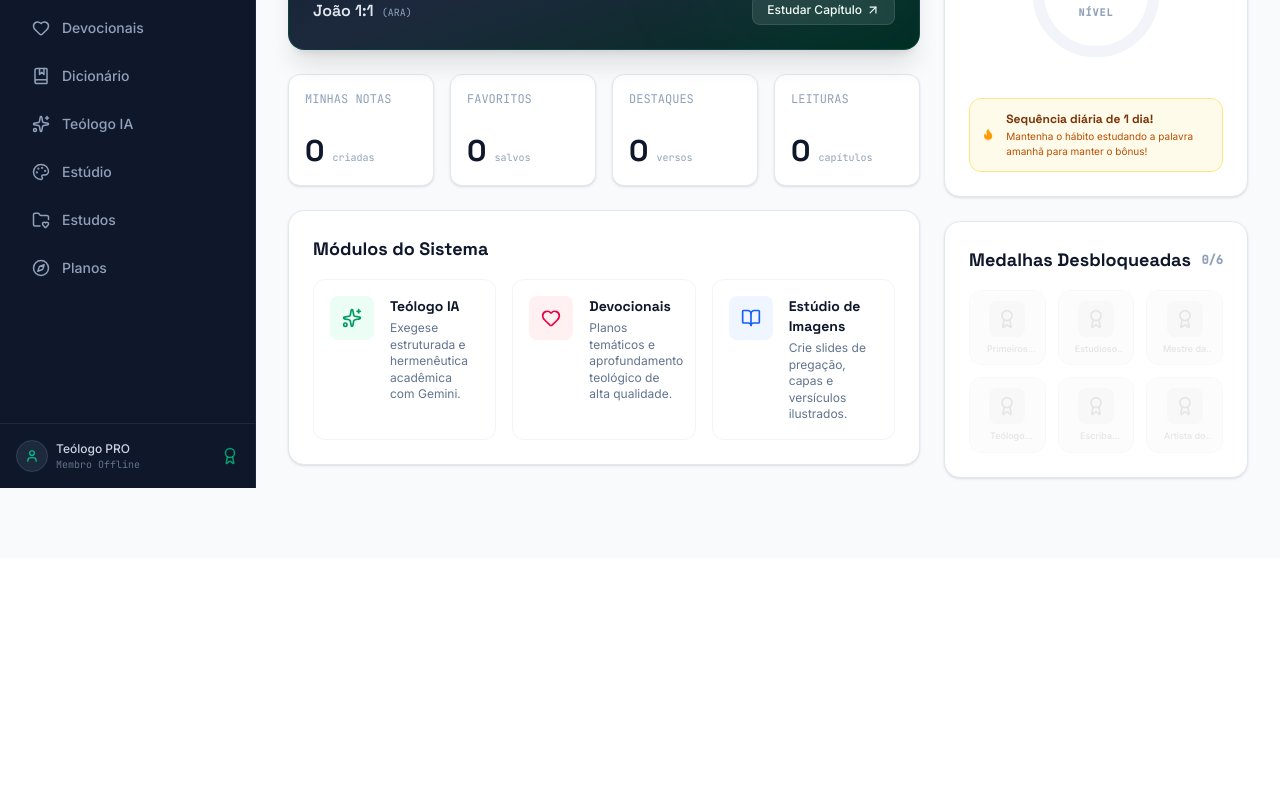
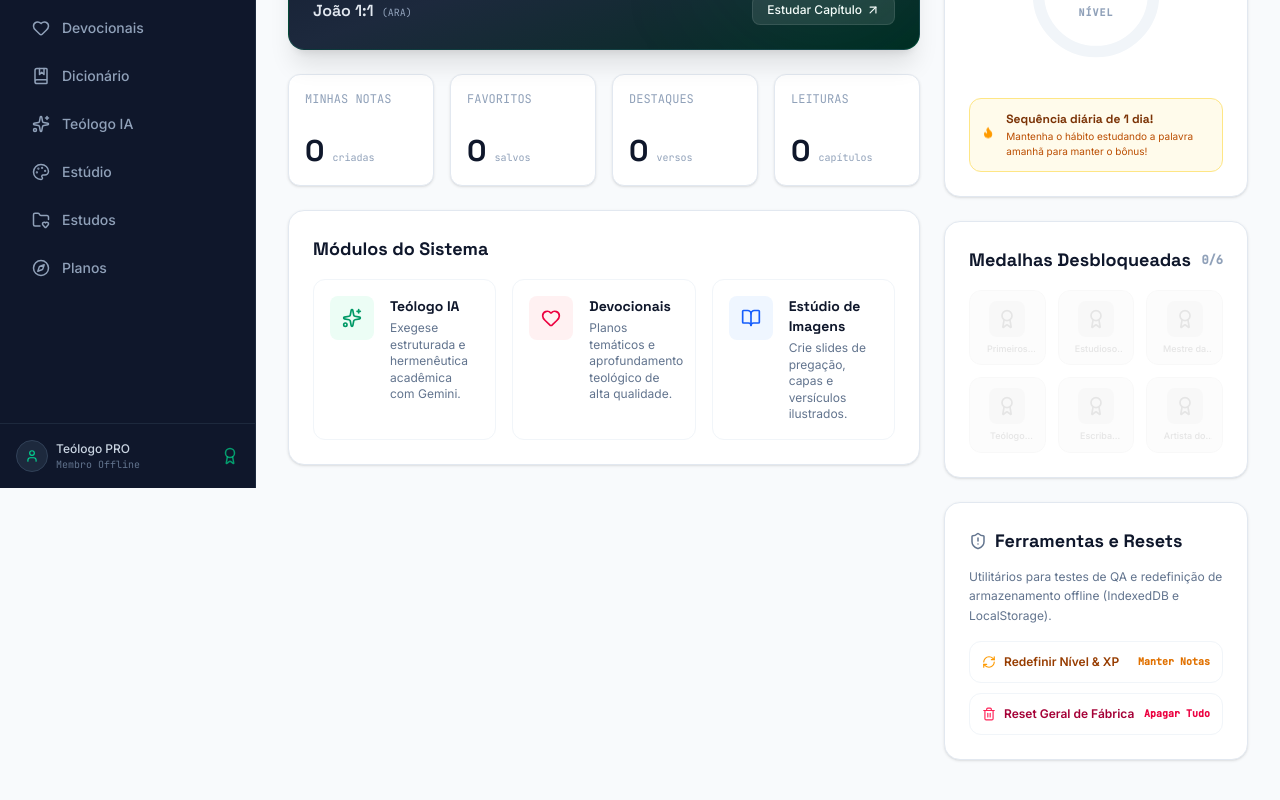
Before and after one commit to Ujrjunior94/Estudo-Teologico, a React (Vite) app: page / in a window 1280 px wide. Shown: the part 312-1112 px from the top of the page. Before the commit the page ends 870 px from the top, so only its background shows below. Built offline with nearby package versions, Linux system fonts and the light colour scheme.

Commit message:
feat: add factory reset and data clearing utilities
Implement a factory reset feature that clears all IndexedDB stores and local storage. Added a new UI section to the dashboard for system maintenance and QA diagnostics.

```diff
--- a/src/contexts/RewardContext.tsx
+++ b/src/contexts/RewardContext.tsx
@@ -8,6 +8,7 @@ interface RewardContextType {
   addXp: (amount: number, reason?: string) => Promise<void>;
   unlockBadge: (badgeId: string) => Promise<void>;
   resetRewards: () => Promise<void>;
+  factoryReset: () => Promise<void>;
   recentNotification: { message: string; type: 'xp' | 'badge' } | null;
   clearNotification: () => void;
 }
@@ -148,6 +149,26 @@ export const RewardProvider: React.FC<{ children: ReactNode }> = ({ children })
     });
   };
 
+  const factoryReset = async () => {
+    // 1. Clear all IndexedDB stores
+    await dbService.clearAllData();
+    // 2. Clear all local storage
+    localStorage.clear();
+    // 3. Reset state
+    const fresh: RewardState = {
+      xp: 0,
+      level: 1,
+      dailyStreak: 0,
+      badges: [],
+      achievements: []
+    };
+    setState(fresh);
+    setRecentNotification({
+      message: 'Sistema redefinido com sucesso! Todos os dados locais foram apagados.',
+      type: 'badge'
+    });
+  };
+
   const clearNotification = () => setRecentNotification(null);
 
   return (
@@ -157,6 +178,7 @@ export const RewardProvider: React.FC<{ children: ReactNode }> = ({ children })
         addXp,
         unlockBadge,
         resetRewards,
+        factoryReset,
         recentNotification,
         clearNotification
       }}
--- a/src/database/db.ts
+++ b/src/database/db.ts
@@ -213,5 +213,23 @@ export const dbService = {
   },
   async saveCachedChapter(cached: CachedChapter): Promise<void> {
     await runTx<void>('bible_cache', 'readwrite', (store) => store.put(cached));
+  },
+  async clearAllData(): Promise<void> {
+    const db = await openDB();
+    const stores = ['notes', 'favorites', 'highlights', 'plans', 'rewards', 'designs', 'reading_progress', 'bible_cache'];
+    return new Promise((resolve, reject) => {
+      try {
+        const tx = db.transaction(stores, 'readwrite');
+        stores.forEach(storeName => {
+          if (db.objectStoreNames.contains(storeName)) {
+            tx.objectStore(storeName).clear();
+          }
+        });
+        tx.oncomplete = () => resolve();
+        tx.onerror = (e) => reject(e);
+      } catch (err) {
+        reject(err);
+      }
+    });
   }
 };
--- a/src/pages/Dashboard.tsx
+++ b/src/pages/Dashboard.tsx
@@ -12,7 +12,10 @@ import {
   Calendar,
   Sparkles,
   ArrowUpRight,
-  Heart
+  Heart,
+  Trash2,
+  RefreshCw,
+  ShieldAlert
 } from 'lucide-react';
 import { formatDate } from '../utils';
 
@@ -22,7 +25,7 @@ interface DashboardProps {
 }
 
 export const Dashboard: React.FC<DashboardProps> = ({ setActiveTab, setSelectedBibleRef }) => {
-  const { state, addXp, unlockBadge } = useRewards();
+  const { state, addXp, unlockBadge, resetRewards, factoryReset } = useRewards();
   const [stats, setStats] = useState({
     notesCount: 0,
     favoritesCount: 0,
@@ -307,6 +310,49 @@ export const Dashboard: React.FC<DashboardProps> = ({ setActiveTab, setSelectedB
               })}
             </div>
           </div>
+
+          {/* Diagnostics and factory reset card */}
+          <div className="bg-white p-6 rounded-2xl border border-slate-200 shadow-sm">
+            <h3 className="font-display font-bold text-slate-900 text-lg mb-3 flex items-center gap-2">
+              <ShieldAlert size={18} className="text-slate-500" />
+              <span>Ferramentas e Resets</span>
+            </h3>
+            <p className="text-xs text-slate-500 mb-4 leading-relaxed">
+              Utilitários para testes de QA e redefinição de armazenamento offline (IndexedDB e LocalStorage).
+            </p>
+            <div className="space-y-2.5">
+              <button
+                onClick={async () => {
+                  if (confirm('Tem certeza de que deseja redefinir o seu progresso teológico e XP? Suas anotações serão mantidas.')) {
+                    await resetRewards();
+                  }
+                }}
+                className="w-full flex items-center justify-between p-3 rounded-xl border border-slate-100 hover:border-amber-200 hover:bg-amber-50/10 text-left transition-all text-xs font-semibold text-amber-800"
+              >
+                <span className="flex items-center gap-2">
+                  <RefreshCw size={14} className="text-amber-500 animate-spin-slow" />
+                  Redefinir Nível & XP
+                </span>
+                <span className="text-[10px] text-amber-600 font-mono">Manter Notas</span>
+              </button>
+
+              <button
+                onClick={async () => {
+                  if (confirm('ATENÇÃO: Isso apagará permanentemente todas as suas Notas, Favoritos, Destaques, Planos de Leitura e dados de Recompensas do IndexedDB e LocalStorage. Esta ação é irreversível. Deseja prosseguir?')) {
+                    await factoryReset();
+                    window.location.reload();
+                  }
+                }}
+                className="w-full flex items-center justify-between p-3 rounded-xl border border-slate-100 hover:border-rose-200 hover:bg-rose-50/10 text-left transition-all text-xs font-semibold text-rose-800"
+              >
+                <span className="flex items-center gap-2">
+                  <Trash2 size={14} className="text-rose-500" />
+                  Reset Geral de Fábrica
+                </span>
+                <span className="text-[10px] text-rose-600 font-mono">Apagar Tudo</span>
+              </button>
+            </div>
+          </div>
         </div>
       </div>
     </div>
```
